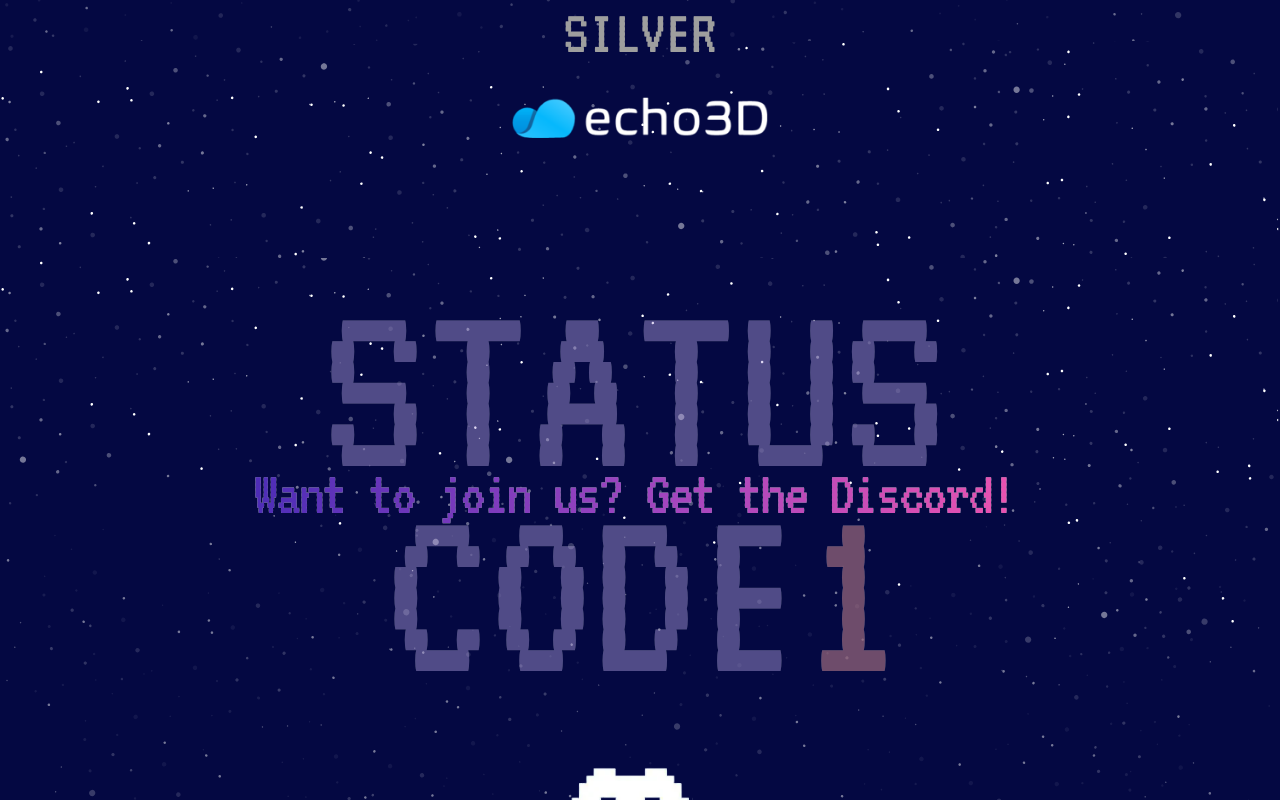
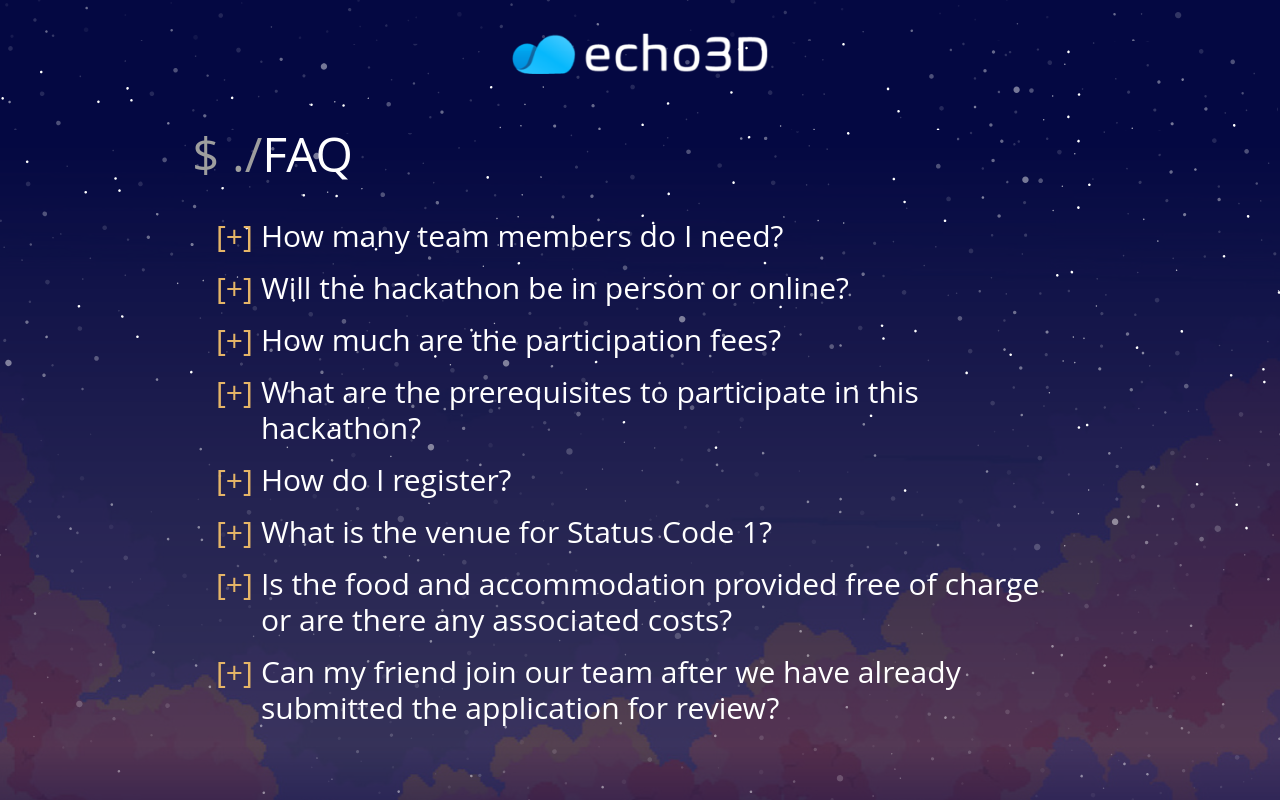
Before and after one commit to rishavranjan943/Hackathon-website-2024, a React (Vite) app: page / in a window 1280 px wide. Shown: the part 2320-3120 px from the top of the page. Built offline with nearby package versions, Linux system fonts and the light colour scheme.

Commit message:
adjusted in extar gaps in responsive view

```diff
--- a/src/App.jsx
+++ b/src/App.jsx
@@ -16,7 +16,7 @@
       <Navbar />
       <LandingPage />
       <Sponsors />
-      {/* <Faq/> */}
+      <Faq/>
       <Discord />
       <Footer />
     </>
--- a/src/components/Faq/Faq.jsx
+++ b/src/components/Faq/Faq.jsx
@@ -55,14 +55,14 @@
 
   return (
     <>
-      <div className="w-full h-screen bg-[url('/src/assets/images/faq/faqbg.svg')] flex items-center justify-center" id='faq'>
-        <img src={stars} alt="" className="absolute object-cover w-full h-full" />
-        <div className="mb-10 text-center">
-          <h1 className="text-[#9E9E9E] text-3xl md:text-4xl xl:text-5xl m-0 flex justify-center md:justify-start">
+      <div className="relative w-full min-h-screen bg-[url('/src/assets/images/faq/faqbg.svg')] bg-cover bg-no-repeat flex items-start justify-center ">
+        <img src={stars} alt="stars" className="absolute w-full h-full object-cover" />
+        <div className="relative z-10 text-left mx-4 md:mx-8 lg:mx-12 xl:mx-20 w-full max-w-4xl">
+          <h1 className="text-[#9E9E9E] text-3xl md:text-4xl xl:text-5xl m-0">
             $ ./<span id="heading-rules" className="text-white">FAQ</span>
           </h1>
-          <div className="relative z-10 w-full max-w-4xl mx-4 xl:mx-7 p-6 bg-opacity-50 rounded-lg">
-            <div className="mt-6">
+          <div className="relative z-10 w-auto p-6 rounded-lg">
+            <div className="mt-4">
               <div id="accordionFaq">
                 {faqData.map((faq, index) => (
                   <div key={index} className="mb-4">
@@ -77,9 +77,9 @@
                       <span className="text-left">{faq.question}</span>
                     </h1>
                     <div
-                      className={`overflow-hidden transition-max-height duration-500 ease-in-out ${openIndex === index ? 'max-h-screen' : 'max-h-0'}`}
+                      className={`overflow-hidden transition-all duration-500 ease-in-out ${openIndex === index ? 'max-h-[1000px]' : 'max-h-0'}`}
                     >
-                      <div className="example text-[#D6D6D6] text-left text-xl sm:text-2xl pl-8 sm:pl-10 2xl:pl-12 mt-2">
+                      <div className="text-[#D6D6D6] text-left text-xl sm:text-2xl pl-8 sm:pl-10 2xl:pl-12 mt-2">
                         {faq.answer}
                       </div>
                     </div>
--- a/src/components/Sponsors/Sponsors.jsx
+++ b/src/components/Sponsors/Sponsors.jsx
@@ -19,7 +19,7 @@
     return (
         <section className="relative bg-[url('/src/assets/images/discord/stars.svg')]" id='sponsors'>
 
-            <div className="py-20 max-w-[1000px] md:mx-8 lg:mx-12 xl:mx-auto">
+            <div className="py-4 max-w-[1000px] md:mx-8 lg:mx-12 xl:mx-auto">
                 <h1 className='py-6 md:text-left text-2xl md:text-4xl xl:text-5xl text-[#9E9E9E]'>$ tar -xvz <span className='text-white'>SPONSORS</span>.tar.gz</h1>
 
                 <div className='mb-4 flex flex-col gap-1 sm:gap-1'>
```
